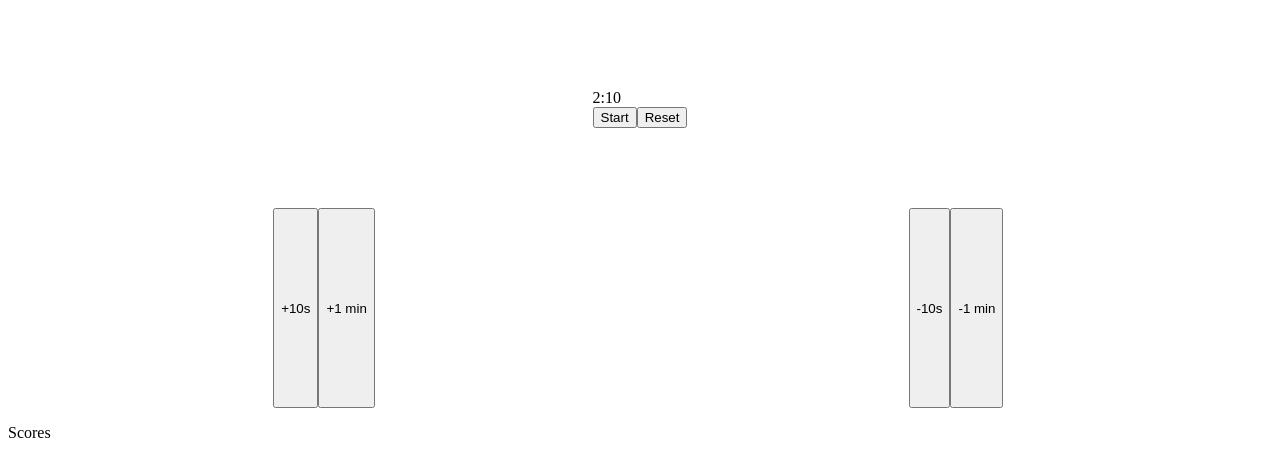
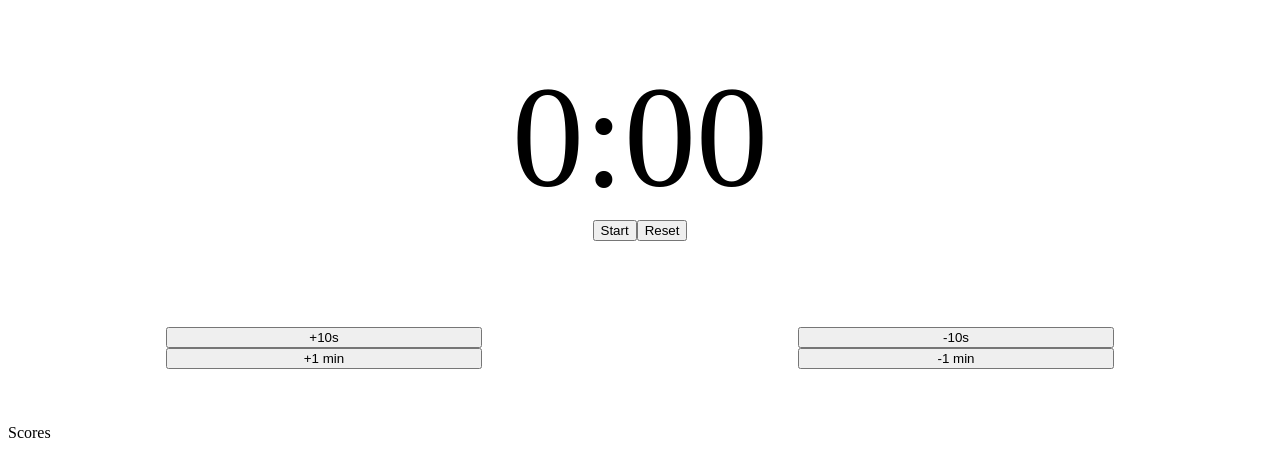
Before and after one commit to lroberts77/react-bball-scoreboard, a React (Create React App) app: page / in a window 1280 px wide. Shown: the top 476 px of the page. Built offline with nearby package versions, Linux system fonts and the light colour scheme.

Commit message:
finished preliminary layout for timer

```diff
--- a/src/components/Timer/Clock/Clock.css
+++ b/src/components/Timer/Clock/Clock.css
@@ -1,3 +1,12 @@
 .clock {
   align-self: center;
 }
+
+.countdown-timer {
+  font-size: 9em;
+}
+
+.buttons {
+  display: flex;
+  justify-content: center;
+}
--- a/src/components/Timer/Clock/Clock.js
+++ b/src/components/Timer/Clock/Clock.js
@@ -1,11 +1,9 @@
-import { useState, useEffect, useContext } from "react";
+import { useEffect, useContext } from "react";
 import { TimerContext } from "../../../Context/Context";
 import './Clock.css';
 
 const Clock = () => {
-  // let [seconds, setseconds] = useState(10);
-  // let [minutes, setminutes] = useState(2);
-  // const [isRunning, setIsRunning] = useState(false);
+
   let {seconds, setseconds ,minutes, setminutes, isRunning, setIsRunning} = useContext(TimerContext)
 
   // minutes does not below 0 if it does minutes gets reset to 0
@@ -39,17 +37,16 @@ const Clock = () => {
   // if timer is running set interval to -1 from seconds every second else clear interval
   useEffect(() => {
     if (isRunning) {
-      let id = window.setInterval(() => {
+      var id = window.setInterval(() => {
         setseconds((seconds) => seconds - 1);
       }, 1000);
-      return () => window.clearInterval(id);
     }
-    return undefined;
-  }, [isRunning]);
+    return () => window.clearInterval(id);
+  }, [setseconds, isRunning]);
 
   return (
     <div className="clock">
-      <div>
+      <div className="countdown-timer">
         <span id="min" className="minutes">
           {minutes}
         </span>
--- a/src/components/Timer/DecreaseTime/DecreaseTime.css
+++ b/src/components/Timer/DecreaseTime/DecreaseTime.css
@@ -1,5 +1,6 @@
 .dec-time-col {
   display: flex;
-  flex: 1 1;
+  width: 50%;
+  flex-direction: column;
   justify-content: center;
 }
--- a/src/components/Timer/DecreaseTime/DecreaseTime.js
+++ b/src/components/Timer/DecreaseTime/DecreaseTime.js
@@ -8,7 +8,6 @@ const DecreaseTime = () => {
 
   return (
     <div className="dec-time-col">
-      {" "}
       <button
         id="timerMinus10s"
         onClick={() => setseconds((seconds) => seconds - 10)}
--- a/src/components/Timer/IncreaseTime/IncreaseTime.css
+++ b/src/components/Timer/IncreaseTime/IncreaseTime.css
@@ -1,5 +1,6 @@
 .inc-time-col {
   display: flex;
-  flex: 1 1;
+  width: 50%;
   justify-content: center;
+  flex-direction: column;
 }
--- a/src/components/Timer/Timer.css
+++ b/src/components/Timer/Timer.css
@@ -8,18 +8,22 @@
 .col-1 {
   width: 100%;
   display: flex;
-  height: 50%;
+  height: 70%;
   justify-content: center;
 }
 
 .col-2 {
   display: flex;
   width: 50%;
-  height: 50%;
+  justify-content: center;
+  height: 30%;
 }
 
 .col-3 {
+
   display: flex;
   width: 50%;
-  height: 50%;
+  justify-content: center;
+  height: 30%;
+
 }
--- a/src/components/Timer/Timer.js
+++ b/src/components/Timer/Timer.js
@@ -7,12 +7,12 @@ import "./Timer.css";
 
 const Timer = () => {
 
-  let [seconds, setseconds] = useState(10);
-  let [minutes, setminutes] = useState(2);
+  const [seconds, setseconds] = useState(0);
+  const [minutes, setminutes] = useState(0);
   const [isRunning, setIsRunning] = useState(false);
 
   return (
-    <TimerContext.Provider value={{seconds, setseconds ,minutes, setminutes, isRunning, setIsRunning}}>
+    <TimerContext.Provider value={{seconds, setseconds, minutes, setminutes, isRunning, setIsRunning}}>
       <div className="timer">
         <div className="col-1">
           <Clock />
```
